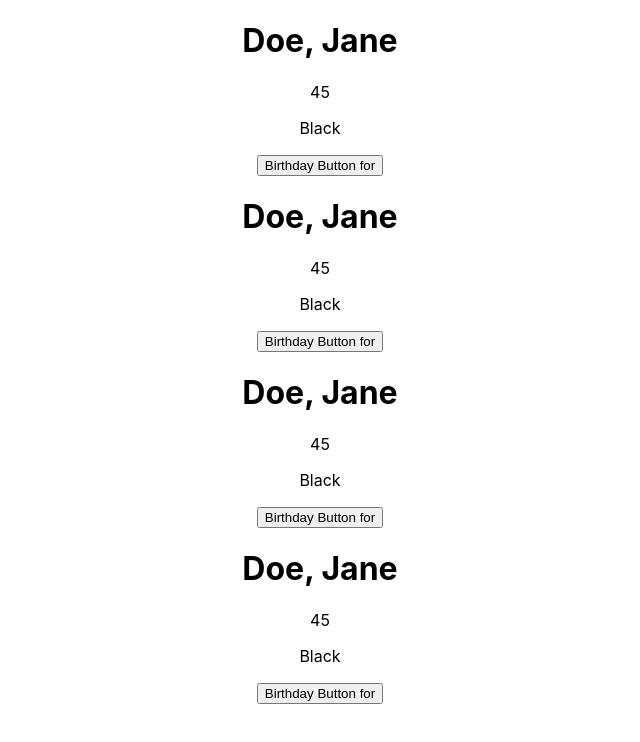
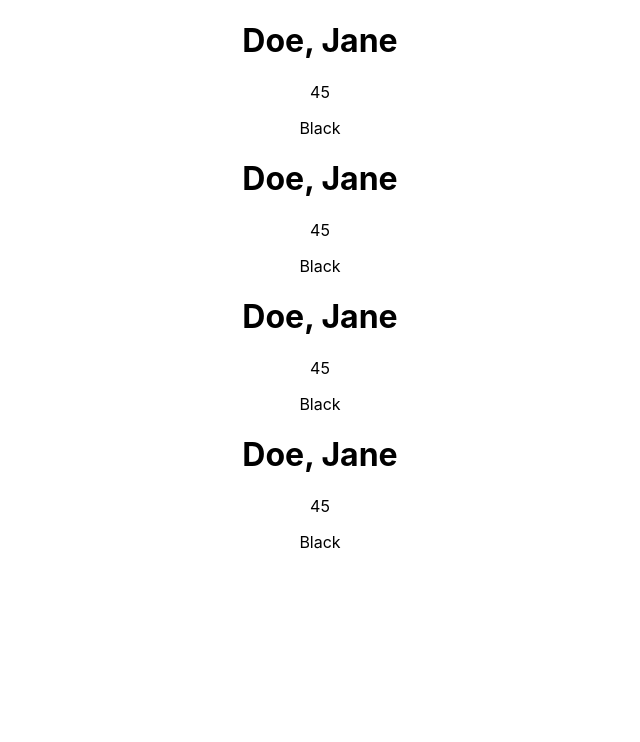
Before and after one commit to amalsaud/MERN-Prop-It-Up, a React (Create React App) app: page / in a window 1280 px wide. Shown: the top 742 px of the page, without its empty margins (320-960 px from the left). Built offline with nearby package versions, Linux system fonts and the light colour scheme.

Commit message:
Update PersonCard.jsx

```diff
--- a/src/components/PersonCard.jsx
+++ b/src/components/PersonCard.jsx
@@ -8,7 +8,6 @@ class PersonCard extends Component {
                 <h1>{lName}, {fName}</h1>
                 <p>{age}</p>
                 <p>{hairColor}</p>
-                <button>Birthday Button for </button>
             </div>
         );
     }
```
